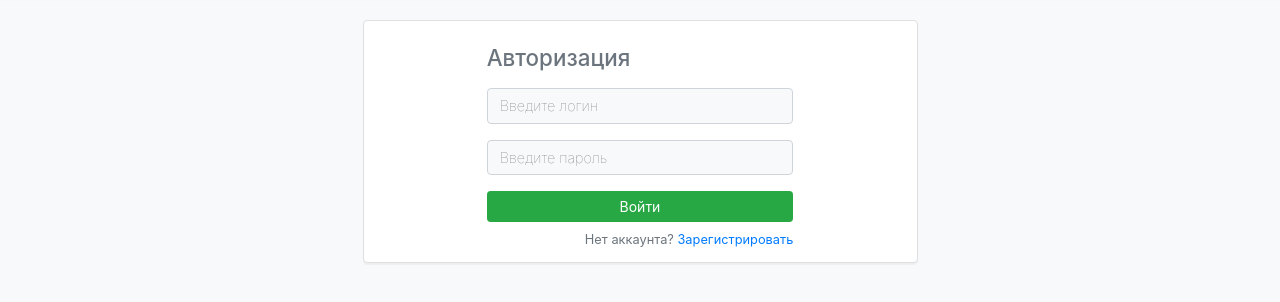
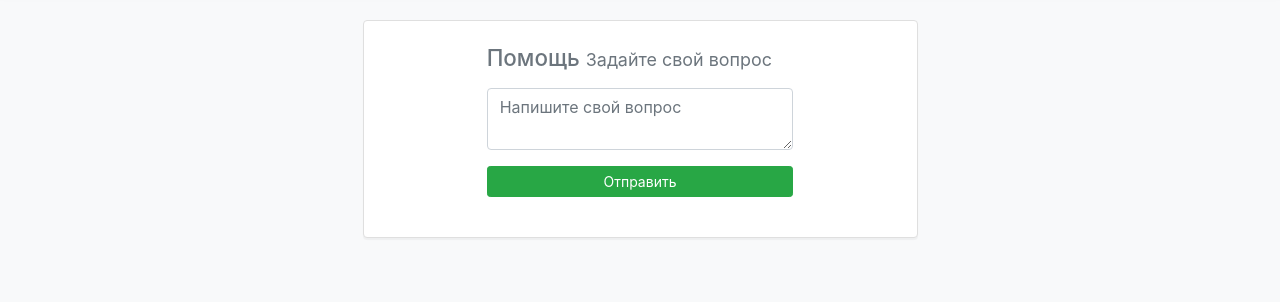
Before and after one commit to muratoffalex/test-git, a plain HTML site: page help.html in a window 1280 px wide. Shown: the part 94-396 px from the top of the page. Drawn offline with Linux system fonts and the light colour scheme.

Commit message:
Fix Help page

```diff
--- a/help.html
+++ b/help.html
@@ -73,37 +73,15 @@
 		</div>
 
 		<main role="main" class="container">
-<!--
-			<div class="d-flex align-items-center p-3 my-3 text-white-50 bg-purple rounded box-shadow">
-				<img class="mr-3" src="https://getbootstrap.com/assets/brand/bootstrap-outline.svg" alt="" width="48" height="48">
-				<div class="lh-100">
-					<h6 class="mb-0 text-white lh-100">Bootstrap</h6>
-					<small>Since 2011</small>
-				</div>
-			</div>
--->
 
 				<div class="offset-lg-3 col-lg-6 mt-4 p-4 beauty-block reglog">
-					<h2 class="offset-lg-2 col-lg-8 text-muted">Авторизация</h2>
-<!-- 					<hr class="-ml-4 -mr-4 mt-4 mb-3"> -->
+                                    <h2 class="offset-lg-2 col-lg-8 text-muted">Помощь <small>Задайте свой вопрос</small></h2>
 					<form method="POST" action="" class="offset-lg-2 col-lg-8">
 						<div class="form-group">
-<!-- 							<label for="inputLogin">Логин</label> -->
-							<input type="text" class="form-control" id="inputLogin" name="login" placeholder="Введите логин" required>
+                                                    <textarea class="form-control" placeholder="Напишите свой вопрос"></textarea>
 						</div>
 						<div class="form-group">
-<!-- 							<label for="inputPassword">Пароль</label> -->
-							<input type="password" class="form-control" id="inputPassword" name="password" placeholder="Введите пароль" required>
-						</div>
-<!--
-	 					<div class="form-check mb-2">
-							<input type="checkbox" class="form-check-input" id="exampleCheck1">
-							<label class="form-check-label" for="exampleCheck1">Запомнить меня</label>
-						</div>
--->
-						<div class="form-group">
-							<button type="submit" name="submit" class="btn btn-sm btn-success col-md-12">Войти</button>
-							<small class="float-right mt-2">Нет аккаунта? <a href="registration.html">Зарегистрировать</a></small>
+							<button type="submit" name="submit" class="btn btn-sm btn-success col-md-12">Отправить</button>
 						</div>
 					</form>
 				</div>
```
